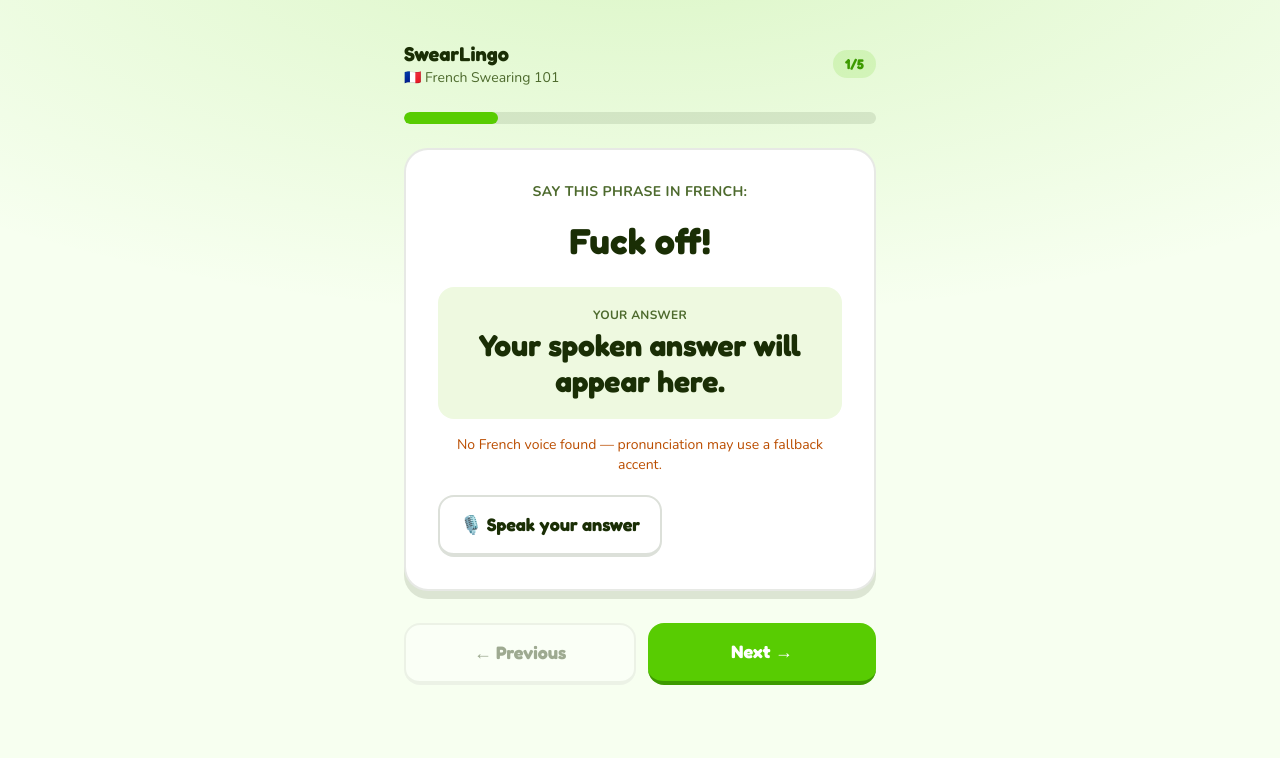
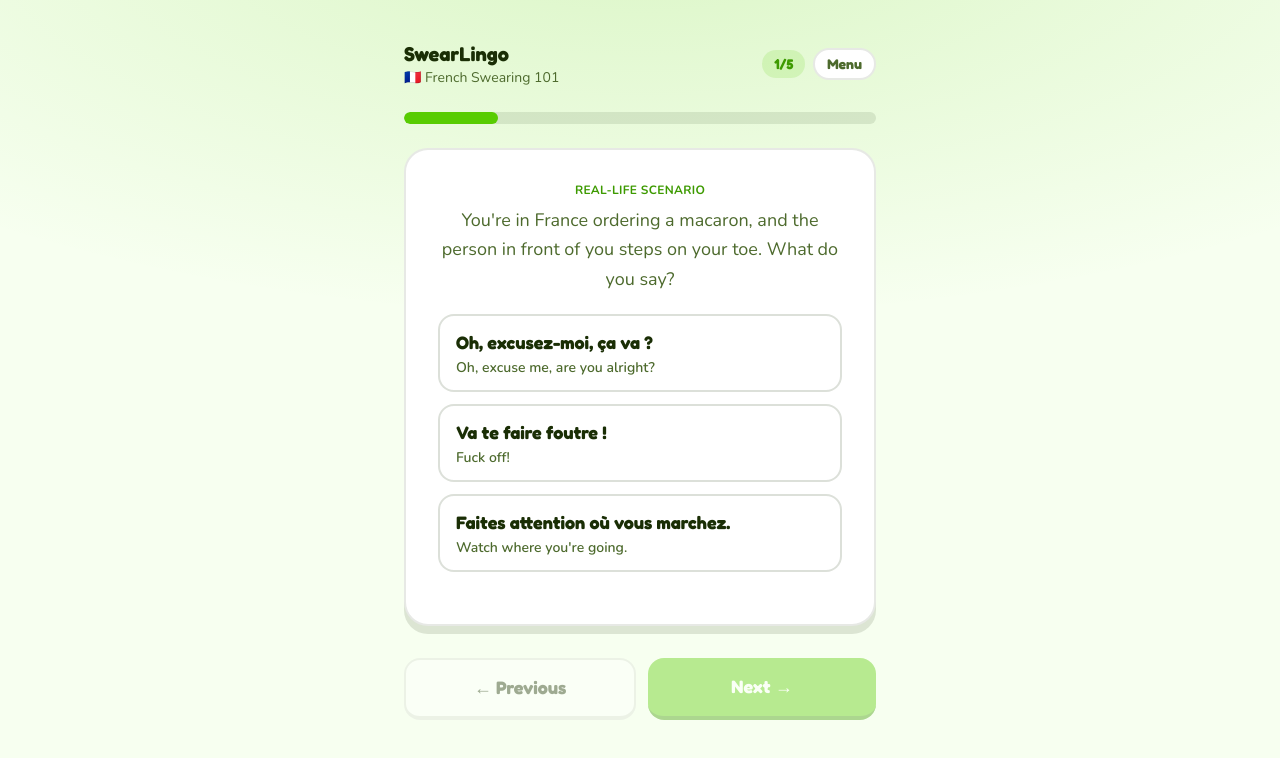
Before and after one commit to anshk8/Stupid-Idea-Hackathon, a Next.js app: page / in a window 1280 px wide. Both pictures are taken after a click on the button "Start Lesson →". Shown: the top 758 px of the page. Built offline with nearby package versions, Linux system fonts and the light colour scheme.

Commit message:
Added menu dash, scenario questions + fix speech to text

```diff
--- a/package.json
+++ b/package.json
@@ -15,6 +15,7 @@
   },
   "devDependencies": {
     "@tailwindcss/turbopack": "4.3.3",
+    "@types/dom-speech-recognition": "^0.0.12",
     "@types/node": "^20",
     "@types/react": "^19",
     "@types/react-dom": "^19",
--- a/src/app/layout.tsx
+++ b/src/app/layout.tsx
@@ -15,7 +15,7 @@ const nunito = Nunito({
 });
 
 export const metadata: Metadata = {
-  title: "SwearLingo — Learn a new language by cussing!",
+  title: "SwearLingo | Learn a new language by cussing!",
   description:
     "A Duolingo-inspired app that teaches essential French swear phrases.",
 };
--- a/src/app/page.tsx
+++ b/src/app/page.tsx
@@ -30,12 +30,19 @@ export default function Home() {
     setIndex((i) => Math.max(0, i - 1));
   }
 
+  function goHome() {
+    setScreen("home");
+    setIndex(0);
+  }
+
   if (screen === "home") {
     return <HomeScreen onStart={startLesson} />;
   }
 
   if (screen === "complete") {
-    return <LessonComplete onRestart={startLesson} />;
+    return (
+      <LessonComplete onRestart={startLesson} onHome={goHome} />
+    );
   }
 
   return (
@@ -45,6 +52,7 @@ export default function Home() {
       total={frenchLesson.length}
       onPrev={goPrev}
       onNext={goNext}
+      onHome={goHome}
     />
   );
 }
--- a/src/components/LessonScreen.tsx
+++ b/src/components/LessonScreen.tsx
@@ -2,7 +2,7 @@
 
 import { useEffect, useState } from "react";
 
-import type { LessonPhrase } from "@/data/lessons";
+import type { LessonPhrase, ScenarioOption } from "@/data/lessons";
 import { useSpeechSynthesis } from "@/hooks/useSpeechSynthesis";
 
 type Props = {
@@ -11,15 +11,8 @@ type Props = {
   total: number;
   onPrev: () => void;
   onNext: () => void;
+  onHome: () => void;
 };
-
-const incorrectAnswerResponses = [
-  "That answer took a wrong turn at the Eiffel Tower.",
-  "The French dictionary just sighed.",
-  "Bold attempt. The pronunciation had other plans.",
-  "A baguette somewhere just snapped in half.",
-  "That was French-ish. The dictionary disagrees.",
-];
 
 function normalizeAnswer(text: string) {
   return text
@@ -31,7 +24,14 @@ function normalizeAnswer(text: string) {
     .trim();
 }
 
-export function LessonScreen({ phrase, index, total, onPrev, onNext }: Props) {
+export function LessonScreen({
+  phrase,
+  index,
+  total,
+  onPrev,
+  onNext,
+  onHome,
+}: Props) {
   const {
     speakFrench,
     cancel,
@@ -43,6 +43,15 @@ export function LessonScreen({ phrase, index, total, onPrev, onNext }: Props) {
     listening,
     recognitionError,
   } = useSpeechSynthesis();
+
+  const progress = ((index + 1) / total) * 100;
+  const isFirst = index === 0;
+  const isScenario = Boolean(phrase.scenario && phrase.options?.length);
+
+  const [selectedId, setSelectedId] = useState<string | null>(null);
+  const [feedback, setFeedback] = useState<string | null>(null);
+  const [solved, setSolved] = useState(!isScenario);
+
   const [spokenText, setSpokenText] = useState<{
     phraseId: number;
     text: string;
@@ -52,23 +61,42 @@ export function LessonScreen({ phrase, index, total, onPrev, onNext }: Props) {
     correct: boolean;
     response: string;
   } | null>(null);
-  const progress = ((index + 1) / total) * 100;
-  const isFirst = index === 0;
+
   const hasSpokenAnswer = spokenText?.phraseId === phrase.id;
   const answerIsChecked = checkedAnswer?.phraseId === phrase.id;
 
   useEffect(() => {
     cancel();
     cancelRecognition();
-  }, [phrase.id, cancel, cancelRecognition]);
+    setSelectedId(null);
+    setFeedback(null);
+    setSolved(!Boolean(phrase.scenario && phrase.options?.length));
+    setSpokenText(null);
+    setCheckedAnswer(null);
+  }, [phrase.id, phrase.scenario, phrase.options, cancel, cancelRecognition]);
+
+  function handleOption(option: ScenarioOption) {
+    if (solved) return;
+    setSelectedId(option.id);
+
+    if (option.tone === "mean") {
+      setSolved(true);
+      setFeedback("Correct!");
+      speakFrench(phrase.frenchTranslation);
+      return;
+    }
+
+    setFeedback(null);
+  }
 
   const handleRecognition = async () => {
+    cancel();
     setSpokenText(null);
     setCheckedAnswer(null);
     try {
       setSpokenText({ phraseId: phrase.id, text: await recognizeFrench() });
     } catch {
-      // The hook exposes recognition errors for display.
+      // Hook exposes recognitionError for display.
     }
   };
 
@@ -82,11 +110,7 @@ export function LessonScreen({ phrase, index, total, onPrev, onNext }: Props) {
     setCheckedAnswer({
       phraseId: phrase.id,
       correct,
-      response: correct
-        ? "Correct!"
-        : incorrectAnswerResponses[
-            Math.floor(Math.random() * incorrectAnswerResponses.length)
-          ],
+      response: correct ? "Correct!" : "Not quite.",
     });
   };
 
@@ -99,9 +123,18 @@ export function LessonScreen({ phrase, index, total, onPrev, onNext }: Props) {
           </p>
           <p className="text-sm text-ink-muted">🇫🇷 French Swearing 101</p>
         </div>
+        <div className="flex items-center gap-2">
           <p className="rounded-full bg-lingo/15 px-3 py-1 font-display text-sm font-bold text-lingo-dark">
             {index + 1}/{total}
           </p>
+          <button
+            type="button"
+            onClick={onHome}
+            className="rounded-full border-2 border-ink/10 bg-white px-3 py-1 font-display text-sm font-bold text-ink-muted transition hover:border-lingo hover:text-lingo-dark"
+          >
+            Menu
+          </button>
+        </div>
       </header>
 
       <div
@@ -120,115 +153,41 @@ export function LessonScreen({ phrase, index, total, onPrev, onNext }: Props) {
 
       <section className="flex flex-1 flex-col">
         <article className="rounded-3xl border-2 border-ink/10 bg-white p-6 shadow-card md:p-8">
-          <p className="mb-4 text-center text-sm font-bold tracking-wide text-ink-muted uppercase">
-            Say this phrase in French:
-          </p>
-
-          <p className="mb-6 text-center font-display text-3xl font-extrabold leading-tight text-ink md:text-4xl">
-            {phrase.englishPhrase}
-          </p>
-
-          <div className="mb-4 rounded-2xl bg-cream px-4 py-5 text-center">
-            <p className="mb-1 text-xs font-bold tracking-wide text-ink-muted uppercase">
-              Your answer
-            </p>
-            <p
-              className={`font-display text-2xl font-bold md:text-3xl ${
-                answerIsChecked
-                  ? checkedAnswer.correct
-                    ? "text-lingo-dark"
-                    : "text-red-600"
-                  : "text-ink"
-              }`}
-            >
-              {hasSpokenAnswer
-                ? spokenText.text
-                : listening
-                  ? "Listening…"
-                  : "Your spoken answer will appear here."}
-            </p>
-          </div>
-
-          {hasSpokenAnswer && !answerIsChecked ? (
-            <button
-              type="button"
-              onClick={handleCheckAnswer}
-              className="btn-primary mx-auto flex"
-            >
-              Check answer
-            </button>
-          ) : null}
-          {answerIsChecked ? (
-            <p
-              className={`text-center font-bold ${
-                checkedAnswer.correct ? "text-lingo-dark" : "text-red-600"
-              }`}
-              role="status"
-            >
-              {checkedAnswer.response}
-            </p>
-          ) : null}
-          {answerIsChecked ? (
-            <div className="mb-8 rounded-2xl bg-cream px-4 py-5 text-center">
-              <div className="mb-1 flex items-center justify-center gap-2">
-                <p className="text-xs font-bold tracking-wide text-ink-muted uppercase">
-                  Correct answer
-                </p>
-                <button
-                  type="button"
-                  onClick={() =>
+          {isScenario ? (
+            <ScenarioCard
+              phrase={phrase}
+              selectedId={selectedId}
+              solved={solved}
+              feedback={feedback}
+              speaking={speaking}
+              supported={supported}
+              error={error}
+              onOption={handleOption}
+              onSpeak={() =>
                 speaking ? cancel() : speakFrench(phrase.frenchTranslation)
               }
-                  disabled={!supported}
-                  className={`flex h-8 w-8 items-center justify-center rounded-full transition-colors focus-visible:outline-2 focus-visible:outline-offset-2 focus-visible:outline-lingo-dark disabled:cursor-not-allowed disabled:opacity-40 ${
-                    speaking
-                      ? "bg-lingo text-white"
-                      : "text-ink hover:bg-lingo/20"
-                  }`}
-                  aria-label={
-                    speaking ? "Stop pronunciation" : "Hear pronunciation"
+            />
+          ) : (
+            <VocabSpeakCard
+              phrase={phrase}
+              speaking={speaking}
+              supported={supported}
+              error={error}
+              listening={listening}
+              recognitionError={recognitionError}
+              hasSpokenAnswer={hasSpokenAnswer}
+              spokenText={hasSpokenAnswer ? spokenText.text : null}
+              answerIsChecked={answerIsChecked}
+              checkedCorrect={answerIsChecked ? checkedAnswer.correct : null}
+              checkedResponse={answerIsChecked ? checkedAnswer.response : null}
+              onSpeak={() =>
+                speaking ? cancel() : speakFrench(phrase.frenchTranslation)
               }
-                  aria-pressed={speaking}
-                >
-                  <span className="text-lg" aria-hidden>
-                    {speaking ? "🔊" : "🔈"}
-                  </span>
-                </button>
-              </div>
-              <p className="font-display text-2xl font-bold text-lingo-dark md:text-3xl">
-                {phrase.frenchTranslation}
-              </p>
-            </div>
-          ) : null}
-
-          {error ? (
-            <p
-              className="mt-3 text-center text-sm text-amber-700"
-              role="status"
-            >
-              {error}
-            </p>
-          ) : null}
-          {!supported ? (
-            <p className="mt-3 text-center text-sm text-red-600" role="alert">
-              French text-to-speech isn’t available here. Try Chrome or Safari.
-            </p>
-          ) : null}
-
-          <button
-            type="button"
-            onClick={handleRecognition}
-            disabled={listening}
-            className="btn-secondary mx-auto mt-5 flex"
-          >
-            {listening ? "Listening…" : "🎙️ Speak your answer"}
-          </button>
-
-          {recognitionError ? (
-            <p className="mt-3 text-center text-sm text-amber-700" role="alert">
-              {recognitionError}
-            </p>
-          ) : null}
+              onRecognize={handleRecognition}
+              onCheck={handleCheckAnswer}
+              onCancelSpeak={cancel}
+            />
+          )}
         </article>
 
         <div className="mt-auto flex gap-3 pt-8 pb-2">
@@ -240,7 +199,12 @@ export function LessonScreen({ phrase, index, total, onPrev, onNext }: Props) {
           >
             ← Previous
           </button>
-          <button type="button" onClick={onNext} className="btn-primary flex-1">
+          <button
+            type="button"
+            onClick={onNext}
+            disabled={!solved}
+            className="btn-primary flex-1 disabled:opacity-40 disabled:cursor-not-allowed"
+          >
             {index + 1 >= total ? "Finish →" : "Next →"}
           </button>
         </div>
@@ -248,3 +212,246 @@ export function LessonScreen({ phrase, index, total, onPrev, onNext }: Props) {
     </main>
   );
 }
+
+function VocabSpeakCard({
+  phrase,
+  speaking,
+  supported,
+  error,
+  listening,
+  recognitionError,
+  hasSpokenAnswer,
+  spokenText,
+  answerIsChecked,
+  checkedCorrect,
+  checkedResponse,
+  onSpeak,
+  onRecognize,
+  onCheck,
+}: {
+  phrase: LessonPhrase;
+  speaking: boolean;
+  supported: boolean;
+  error: string | null;
+  listening: boolean;
+  recognitionError: string | null;
+  hasSpokenAnswer: boolean;
+  spokenText: string | null;
+  answerIsChecked: boolean;
+  checkedCorrect: boolean | null;
+  checkedResponse: string | null;
+  onSpeak: () => void;
+  onRecognize: () => void;
+  onCheck: () => void;
+  onCancelSpeak: () => void;
+}) {
+  return (
+    <>
+      <p className="mb-4 text-center text-sm font-bold tracking-wide text-ink-muted uppercase">
+        How do you say this in French?
+      </p>
+
+      <p className="mb-5 text-center font-display text-3xl font-extrabold leading-tight text-ink md:text-4xl">
+        {phrase.englishPhrase}
+      </p>
+
+      <div className="mb-5 rounded-2xl bg-cream px-4 py-5 text-center">
+        <p className="mb-1 text-xs font-bold tracking-wide text-ink-muted uppercase">
+          French
+        </p>
+        <p className="font-display text-2xl font-bold text-lingo-dark md:text-3xl">
+          {phrase.frenchTranslation}
+        </p>
+      </div>
+
+      <button
+        type="button"
+        onClick={onSpeak}
+        disabled={!supported || listening}
+        className="btn-speaker mx-auto mb-6 flex"
+        aria-label={speaking ? "Stop pronunciation" : "Hear pronunciation"}
+      >
+        <span className="text-3xl" aria-hidden>
+          {speaking ? "🔊" : "🔈"}
+        </span>
+        <span className="font-display text-lg font-bold">
+          {speaking ? "Speaking…" : "Hear Pronunciation"}
+        </span>
+      </button>
+
+      {error ? (
+        <p className="mb-3 text-center text-sm text-amber-700" role="status">
+          {error}
+        </p>
+      ) : null}
+      {!supported ? (
+        <p className="mb-3 text-center text-sm text-red-600" role="alert">
+          French text-to-speech isn’t available here. Try Chrome or Safari.
+        </p>
+      ) : null}
+
+      <div className="mb-4 rounded-2xl border-2 border-ink/10 px-4 py-4 text-center">
+        <p className="mb-1 text-xs font-bold tracking-wide text-ink-muted uppercase">
+          Your spoken attempt
+        </p>
+        <p
+          className={`font-display text-xl font-bold md:text-2xl ${
+            answerIsChecked
+              ? checkedCorrect
+                ? "text-lingo-dark"
+                : "text-red-600"
+              : "text-ink"
+          }`}
+        >
+          {hasSpokenAnswer
+            ? spokenText
+            : listening
+              ? "Listening…"
+              : "Tap speak, then say the French phrase."}
+        </p>
+      </div>
+
+      {answerIsChecked ? (
+        <p
+          className={`mb-4 text-center font-bold ${
+            checkedCorrect ? "text-lingo-dark" : "text-red-600"
+          }`}
+          role="status"
+        >
+          {checkedResponse}
+        </p>
+      ) : null}
+
+      <div className="flex flex-col gap-3 sm:flex-row">
+        <button
+          type="button"
+          onClick={onRecognize}
+          disabled={listening}
+          className="btn-secondary flex-1"
+        >
+          {listening ? "Listening…" : "🎙️ Speak it"}
+        </button>
+        <button
+          type="button"
+          onClick={onCheck}
+          disabled={!hasSpokenAnswer || listening}
+          className="btn-primary flex-1 disabled:opacity-40 disabled:cursor-not-allowed"
+        >
+          Check answer
+        </button>
+      </div>
+
+      {recognitionError ? (
+        <p className="mt-3 text-center text-sm text-amber-700" role="alert">
+          {recognitionError}
+        </p>
+      ) : null}
+    </>
+  );
+}
+
+function ScenarioCard({
+  phrase,
+  selectedId,
+  solved,
+  feedback,
+  speaking,
+  supported,
+  error,
+  onOption,
+  onSpeak,
+}: {
+  phrase: LessonPhrase;
+  selectedId: string | null;
+  solved: boolean;
+  feedback: string | null;
+  speaking: boolean;
+  supported: boolean;
+  error: string | null;
+  onOption: (option: ScenarioOption) => void;
+  onSpeak: () => void;
+}) {
+  return (
+    <>
+      <p className="mb-2 text-center text-xs font-bold tracking-wide text-lingo-dark uppercase">
+        Real-life scenario
+      </p>
+      <p className="mb-5 text-center text-base leading-relaxed text-ink-muted md:text-lg">
+        {phrase.scenario}
+      </p>
+
+      <ul className="mb-5 flex flex-col gap-3">
+        {phrase.options!.map((option) => {
+          const selected = selectedId === option.id;
+          const isCorrect = option.tone === "mean";
+          let styles =
+            "border-ink/15 bg-white hover:border-lingo hover:bg-cream";
+
+          if (solved && isCorrect) {
+            styles = "border-lingo bg-lingo/15 text-lingo-dark";
+          } else if (selected && !isCorrect) {
+            styles = "border-amber-400 bg-amber-50";
+          } else if (solved) {
+            styles = "border-ink/10 bg-ink/5 opacity-50";
+          }
+
+          return (
+            <li key={option.id}>
+              <button
+                type="button"
+                onClick={() => onOption(option)}
+                disabled={solved}
+                className={`w-full rounded-2xl border-2 px-4 py-3 text-left transition ${styles}`}
+              >
+                <span className="block font-display text-base font-bold md:text-lg">
+                  {option.french}
+                </span>
+                <span className="mt-0.5 block text-sm font-semibold text-ink-muted">
+                  {option.english}
+                </span>
+              </button>
+            </li>
+          );
+        })}
+      </ul>
+
+      {feedback ? (
+        <p className="mb-4 text-center text-sm font-bold text-lingo-dark" role="status">
+          {feedback}
+        </p>
+      ) : null}
+
+      {solved ? (
+        <>
+          <div className="mb-6 rounded-2xl bg-cream px-4 py-5 text-center animate-fade-up">
+            <p className="mb-1 text-xs font-bold tracking-wide text-ink-muted uppercase">
+              French
+            </p>
+            <p className="font-display text-2xl font-bold text-lingo-dark md:text-3xl">
+              {phrase.frenchTranslation}
+            </p>
+          </div>
+          <button
+            type="button"
+            onClick={onSpeak}
+            disabled={!supported}
+            className="btn-speaker mx-auto flex"
+            aria-label="Hear pronunciation"
+          >
+            <span className="text-3xl" aria-hidden>
+              {speaking ? "🔊" : "🔈"}
+            </span>
+            <span className="font-display text-lg font-bold">
+              {speaking ? "Speaking…" : "Hear Pronunciation"}
+            </span>
+          </button>
+          {error ? (
+            <p className="mt-3 text-center text-sm text-amber-700" role="status">
+              {error}
+            </p>
+          ) : null}
+        </>
+      ) : null}
+    </>
+  );
+}
--- a/src/data/lessons.ts
+++ b/src/data/lessons.ts
@@ -1,7 +1,17 @@
+export type ScenarioOption = {
+  id: string;
+  french: string;
+  english: string;
+  tone: "nice" | "neutral" | "mean";
+};
+
 export type LessonPhrase = {
   id: number;
   englishPhrase: string;
   frenchTranslation: string;
+  /** Scenario cards include a prompt + 3 choices (mean = correct). */
+  scenario?: string;
+  options?: ScenarioOption[];
 };
 
 export const frenchLesson: LessonPhrase[] = [
@@ -9,6 +19,28 @@ export const frenchLesson: LessonPhrase[] = [
     id: 1,
     englishPhrase: "Fuck off!",
     frenchTranslation: "Va te faire foutre !",
+    scenario:
+      "You're in France ordering a macaron, and the person in front of you steps on your toe. What do you say?",
+    options: [
+      {
+        id: "a",
+        french: "Oh, excusez-moi, ça va ?",
+        english: "Oh, excuse me, are you alright?",
+        tone: "nice",
+      },
+      {
+        id: "b",
+        french: "Va te faire foutre !",
+        english: "Fuck off!",
+        tone: "mean",
+      },
+      {
+        id: "c",
+        french: "Faites attention où vous marchez.",
+        english: "Watch where you're going.",
+        tone: "neutral",
+      },
+    ],
   },
   {
     id: 2,
@@ -24,6 +56,28 @@ export const frenchLesson: LessonPhrase[] = [
     id: 4,
     englishPhrase: "Shut the fuck up!",
     frenchTranslation: "Ferme ta putain de gueule !",
+    scenario:
+      "A tourist keeps talking over you while you're asking for directions. What do you say?",
+    options: [
+      {
+        id: "a",
+        french: "Pardon, tu disais ?",
+        english: "Sorry, you were saying?",
+        tone: "nice",
+      },
+      {
+        id: "b",
+        french: "Tu peux attendre une seconde ?",
+        english: "Could you wait one second?",
+        tone: "neutral",
+      },
+      {
+        id: "c",
+        french: "Ferme ta putain de gueule !",
+        english: "Shut the fuck up!",
+        tone: "mean",
+      },
+    ],
   },
   {
     id: 5,
--- a/src/hooks/useSpeechSynthesis.ts
+++ b/src/hooks/useSpeechSynthesis.ts
@@ -61,7 +61,7 @@ export function useSpeechSynthesis() {
       setVoicesReady(true);
       if (!pickFrenchVoice(synth.getVoices())) {
         setVoiceError(
-          "No French voice found — pronunciation may use a fallback accent.",
+          "No French voice found. Pronunciation may use a fallback accent.",
         );
       } else {
         setVoiceError(null);
@@ -90,7 +90,9 @@ export function useSpeechSynthesis() {
     }
 
     const synth = window.speechSynthesis;
+    // cancel() fires "interrupted"/"canceled" on the previous utterance — ignore those
     synth.cancel();
+    setSpeaking(false);
 
     const utterance = new SpeechSynthesisUtterance(text);
     utterance.lang = "fr-FR";
@@ -99,10 +101,14 @@ export function useSpeechSynthesis() {
     const voice = pickFrenchVoice(synth.getVoices());
     if (voice) utterance.voice = voice;
 
-    utterance.onstart = () => setSpeaking(true);
+    utterance.onstart = () => {
+      setSpeaking(true);
+      setVoiceError(null);
+    };
     utterance.onend = () => setSpeaking(false);
-    utterance.onerror = () => {
+    utterance.onerror = (event) => {
       setSpeaking(false);
+      if (event.error === "interrupted" || event.error === "canceled") return;
       setVoiceError("Couldn’t play pronunciation. Try again.");
     };
 
```
Also changed, not shown: src/components/HomeScreen.tsx (+49 -13 lines), src/components/LessonComplete.tsx (+10 -12 lines), 1 other file (tests, documents, lock files or other folders). Lines whose indentation alone changed are shown as unchanged.
